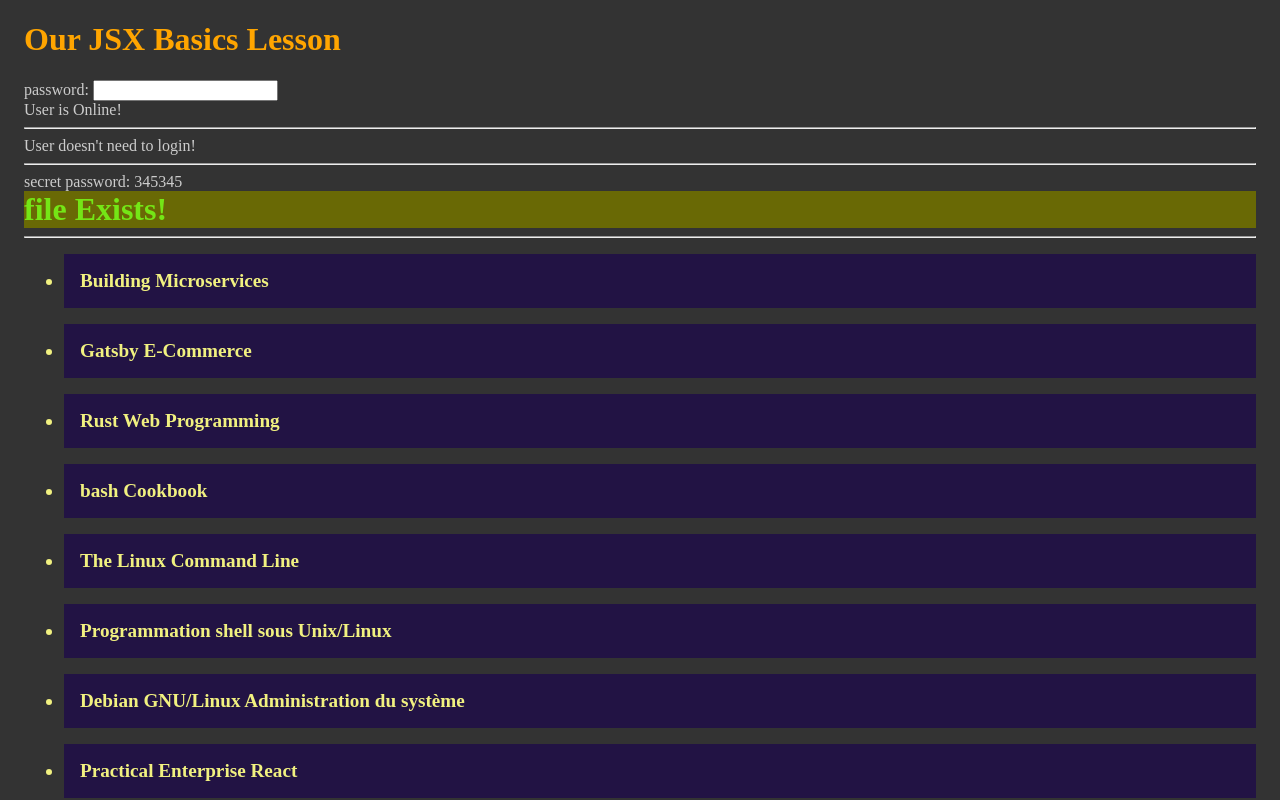
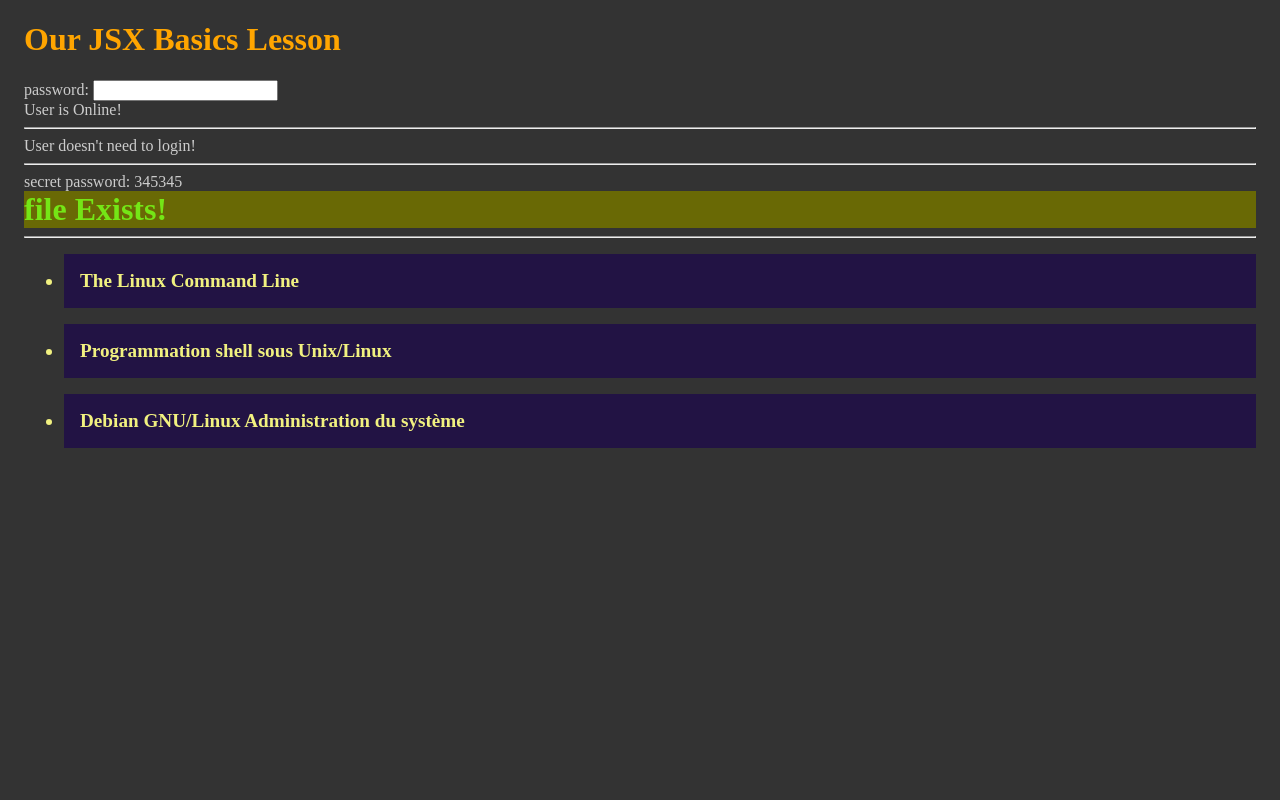
Before and after one commit to Scientific-Research/mk02-jsx-basics, a React app: page / in a window 1280 px wide. Shown: the top 800 px of the page. Built offline with nearby package versions, Linux system fonts and the light colour scheme; the HTML template or start-up script is replaced by a standard one.

Commit message:
Techbooks.filter

```diff
--- a/src/App.jsx
+++ b/src/App.jsx
@@ -49,7 +49,7 @@ function App() {
       )}
       <hr />
 
-      {Techbooks.map((tb) => (
+      {Techbooks.filter((tcb) => tcb.title.includes("Linux")).map((tb) => (
         <ul key={tb.id}>
           <li>{tb.title}</li>
         </ul>
```
